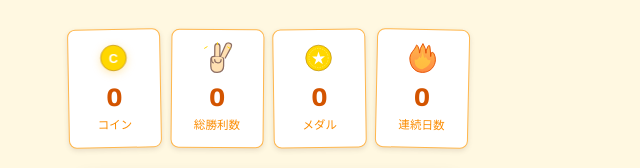
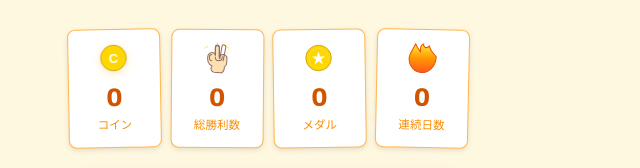
Before and after one commit to ryousuke971003-cmyk/OCD-Dungeon, a website built with Vite: page src/index.html in a window 1280 px wide. Shown: the part 314-482 px from the top of the page, 372-1012 px from the left. Built offline with nearby package versions, Linux system fonts and the light colour scheme.

Commit message:
style: 連続日数アイコンを提供デザインに基づき完全に刷新

```diff
--- a/src/index.html
+++ b/src/index.html
@@ -44,21 +44,21 @@
         </div>
         <div class="stat-card">
           <div class="stat-icon">
-            <svg viewBox="0 0 100 100" class="svg-icon">
-              <!-- 提供画像に基づいたピースサインのシルエット -->
-              <path d="M50,95 C35,95 30,85 30,75 L30,55 Q30,45 40,45 L60,45 Q70,45 70,55 L70,75 C70,85 65,95 50,95 Z" fill="#FFE0B2" stroke="#8D6E63" stroke-width="4" stroke-linejoin="round" />
-              <!-- 人差し指 -->
-              <path d="M42,45 L42,15 Q42,5 50,5 Q58,5 58,15 L58,45" fill="#FFE0B2" stroke="#8D6E63" stroke-width="4" stroke-linecap="round" stroke-linejoin="round" />
-              <!-- 中指 -->
-              <path d="M60,45 L75,10 Q78,0 88,3 Q98,6 92,18 L75,50" fill="#FFE0B2" stroke="#8D6E63" stroke-width="4" stroke-linecap="round" stroke-linejoin="round" />
-              <!-- 折り畳んだ指のライン -->
-              <path d="M42,55 Q42,65 52,65 Q62,65 62,55" fill="none" stroke="#8D6E63" stroke-width="4" stroke-linecap="round" />
-              <path d="M38,65 Q32,65 32,50" fill="none" stroke="#8D6E63" stroke-width="4" stroke-linecap="round" />
-              <!-- 輝きのエフェクト -->
-              <g stroke="#FFD700" stroke-width="3" stroke-linecap="round">
-                <line x1="10" y1="20" x2="18" y2="15" />
-                <line x1="50" y1="2" x2="50" y2="8" />
-                <line x1="90" y1="20" x2="82" y2="15" />
+            <svg viewBox="0 0 256 256" class="svg-icon">
+              <!-- 提供画像のデザインを忠実に再現したシルエット -->
+              <path d="M128,245 C95,245 78,230 78,210 C78,205 82,200 85,200 L85,190 Q65,185 55,160 Q45,130 55,105 Q65,85 85,85 C95,85 105,90 112,100 L112,45 Q112,25 128,25 Q144,25 144,45 L144,115 Q155,100 175,100 Q195,100 205,120 L205,160 Q205,185 185,200 L185,210 Q185,230 168,245 C155,245 141,245 128,245 Z" fill="#FFE0B2" stroke="#8D6E63" stroke-width="8" stroke-linejoin="round" />
+              <!-- 人差し指のライン -->
+              <path d="M112,110 L112,45 Q112,30 128,30 Q144,30 144,45 L144,130" fill="none" stroke="#8D6E63" stroke-width="8" stroke-linecap="round" stroke-linejoin="round" />
+              <!-- 中指のライン -->
+              <path d="M148,135 L165,35 Q168,20 183,23 Q198,26 195,45 L175,150" fill="none" stroke="#8D6E63" stroke-width="8" stroke-linecap="round" stroke-linejoin="round" />
+              <!-- 折り畳んだ指と親指のディテール -->
+              <path d="M112,120 Q112,150 140,150 Q168,150 168,115" fill="none" stroke="#8D6E63" stroke-width="8" stroke-linecap="round" />
+              <path d="M85,150 Q65,150 65,120 Q65,100 85,100" fill="none" stroke="#8D6E63" stroke-width="8" stroke-linecap="round" />
+              <!-- 装飾 -->
+              <g stroke="#FFD700" stroke-width="6" stroke-linecap="round">
+                <line x1="30" y1="50" x2="50" y2="35" />
+                <line x1="128" y1="5" x2="128" y2="15" />
+                <line x1="220" y1="50" x2="200" y2="35" />
               </g>
             </svg>
           </div>
@@ -79,17 +79,16 @@
         </div>
         <div class="stat-card">
           <div class="stat-icon">
-            <svg viewBox="0 0 100 100" class="svg-icon">
+            <svg viewBox="0 0 256 256" class="svg-icon">
               <defs>
-                <linearGradient id="fireGrad" x1="0%" y1="100%" x2="0%" y2="0%">
-                  <stop offset="0%" stop-color="#FF8C42" />
-                  <stop offset="100%" stop-color="#FFB74D" />
+                <linearGradient id="fireGradFinal" x1="0%" y1="100%" x2="0%" y2="0%">
+                  <stop offset="0%" stop-color="#FF5722" />
+                  <stop offset="50%" stop-color="#FF9800" />
+                  <stop offset="100%" stop-color="#FFEB3B" />
                 </linearGradient>
               </defs>
-              <!-- 提供画像に基づいた炎のシルエット -->
-              <path d="M50,95 C25,95 10,75 10,50 C10,35 25,25 28,15 Q30,5 35,15 Q40,25 40,35 Q40,20 50,5 Q60,20 60,35 Q60,25 65,15 Q70,5 72,15 T75,45 Q75,25 85,35 Q90,45 90,55 C90,75 75,95 50,95 Z" fill="url(#fireGrad)" stroke="#E65100" stroke-width="3" stroke-linejoin="round" />
-              <!-- 内側の炎のアクセント -->
-              <path d="M50,85 C35,85 25,75 25,55 Q35,60 40,45 Q45,60 50,30 Q55,60 60,45 Q65,60 75,55 Q75,75 50,85 Z" fill="#FFD740" opacity="0.6" />
+              <!-- 提供画像のデザインを忠実に再現した炎のシルエット -->
+              <path d="M128,245 C65,245 20,195 20,135 C20,90 55,55 70,15 C85,50 100,65 110,80 C105,45 115,15 135,15 C130,45 160,55 180,30 C185,65 210,85 236,115 C236,180 190,245 128,245 Z" fill="url(#fireGradFinal)" stroke="#E65100" stroke-width="8" stroke-linejoin="round" />
             </svg>
           </div>
           <div class="stat-value" id="streak-count">0</div>
@@ -133,11 +132,11 @@
     <div class="screen-header">
       <button class="btn-back" onclick="showScreen('screen-home')">← もどる</button>
       <h2>
-        <svg viewBox="0 0 100 100" class="header-icon">
-          <!-- ピースサイン（簡略版・シルエット調整済み） -->
-          <path d="M50,92 C40,92 35,85 35,78 L35,60 Q35,55 45,55 L65,55 Q75,55 75,60 L75,78 C75,85 70,92 50,92 Z" fill="#FFE0B2" stroke="#D35400" stroke-width="4" stroke-linejoin="round" />
-          <path d="M42,55 L42,30 Q42,25 48,25 Q54,25 54,30 L54,55" fill="#FFE0B2" stroke="#D35400" stroke-width="4" stroke-linecap="round" stroke-linejoin="round" />
-          <path d="M56,55 L68,25 Q70,20 78,22 Q86,24 82,32 L70,60" fill="#FFE0B2" stroke="#D35400" stroke-width="4" stroke-linecap="round" stroke-linejoin="round" />
+        <svg viewBox="0 0 256 256" class="header-icon">
+          <!-- 提供画像のデザインを忠実に再現したシルエット（簡略版） -->
+          <path d="M128,240 C100,240 85,230 85,210 L85,190 Q65,185 55,160 Q45,130 55,110 Q65,95 85,95 C95,95 105,100 112,110 L112,55 Q112,40 128,40 Q144,40 144,55 L144,130 Q155,115 175,115 Q195,115 205,135 L205,170 Q205,195 185,210 L185,220 Q185,240 168,255 C155,255 141,255 128,240 Z" fill="#FFE0B2" stroke="#D35400" stroke-width="8" stroke-linejoin="round" />
+          <path d="M112,120 L112,55 Q112,45 128,45 Q144,45 144,55" fill="none" stroke="#D35400" stroke-width="8" stroke-linecap="round" stroke-linejoin="round" />
+          <path d="M148,140 L165,45 Q168,35 180,38 Q192,41 188,52 L175,155" fill="none" stroke="#D35400" stroke-width="8" stroke-linecap="round" stroke-linejoin="round" />
         </svg>
         クエスト選択
       </h2>
```
